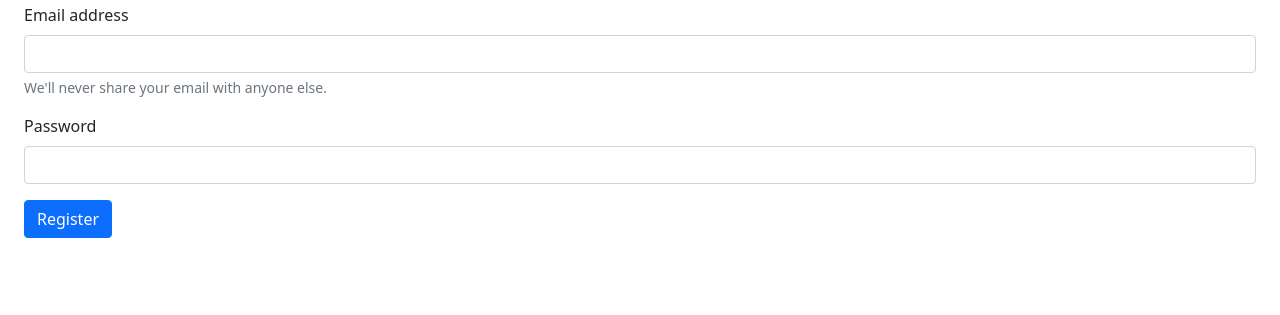
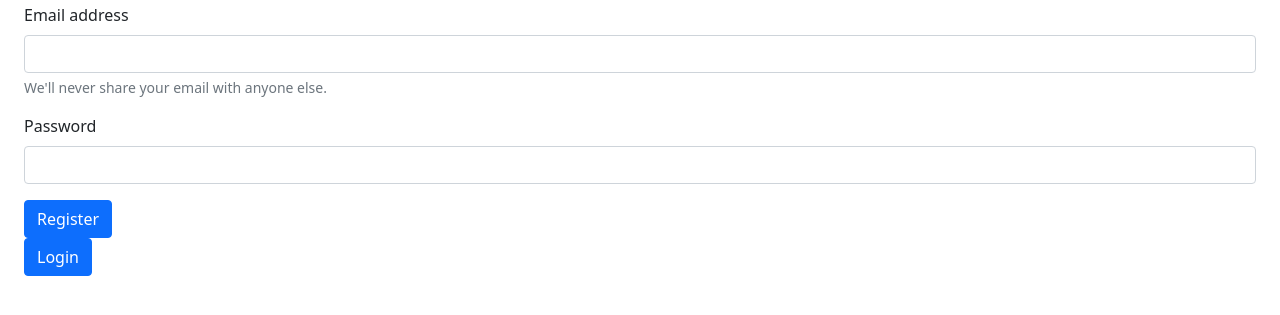
Before and after one commit to tb-sumberjaya/tb-sumberjaya.github.io, a plain HTML site: page register.html in a window 1280 px wide. Shown: the part 77-392 px from the top of the page. Drawn offline with nearby package versions, Linux system fonts and the light colour scheme; no server answers.

Commit message:
Update register.html

```diff
--- a/register.html
+++ b/register.html
@@ -27,6 +27,8 @@
     </div>
     <button type="submit" class="btn btn-primary">Register</button>
   </form>
+  <button type="button" class="btn btn-primary" id="login">Login</button>
+
   </div>
   <script type="module" src="auth.js"></script>
 
```
